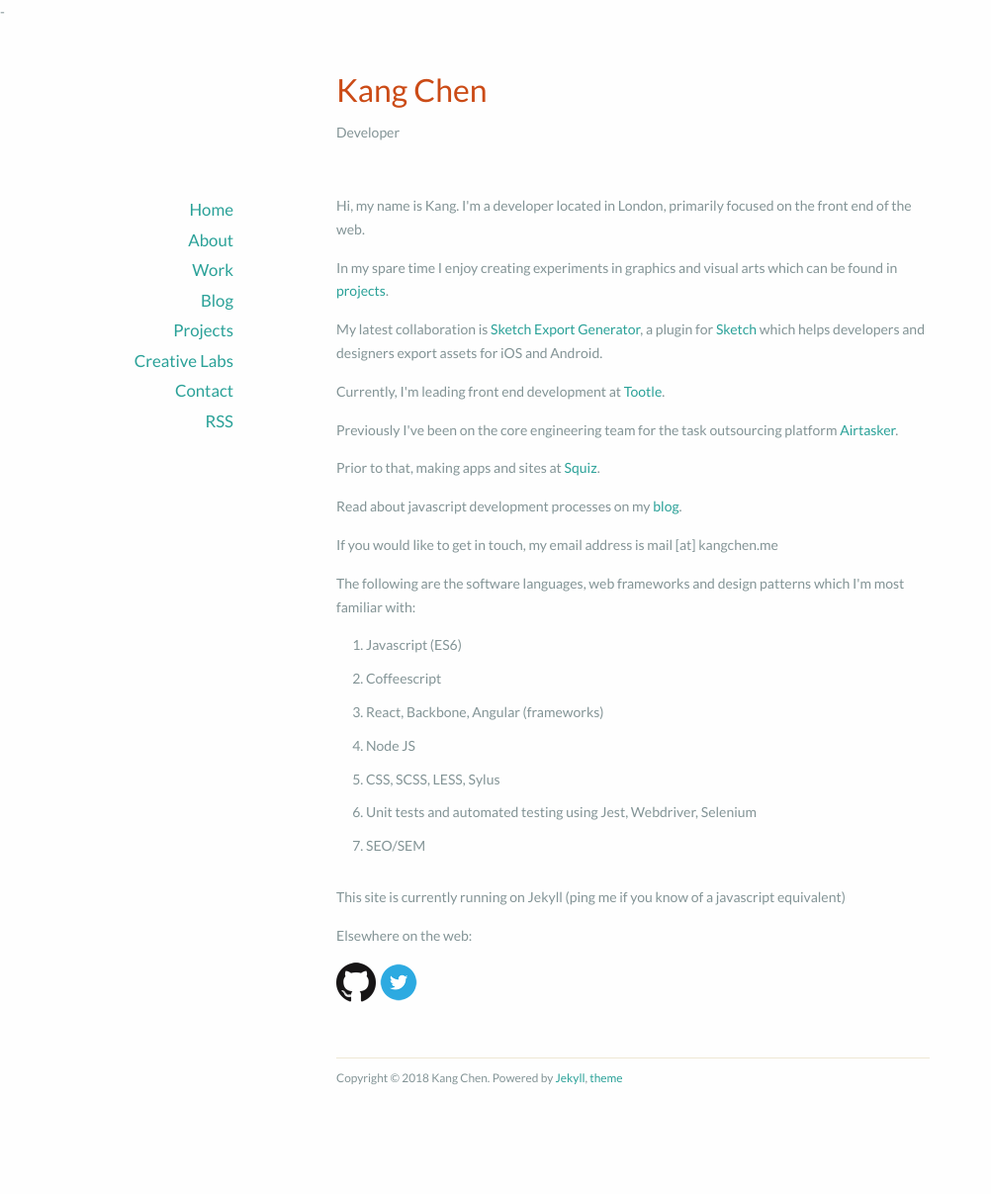
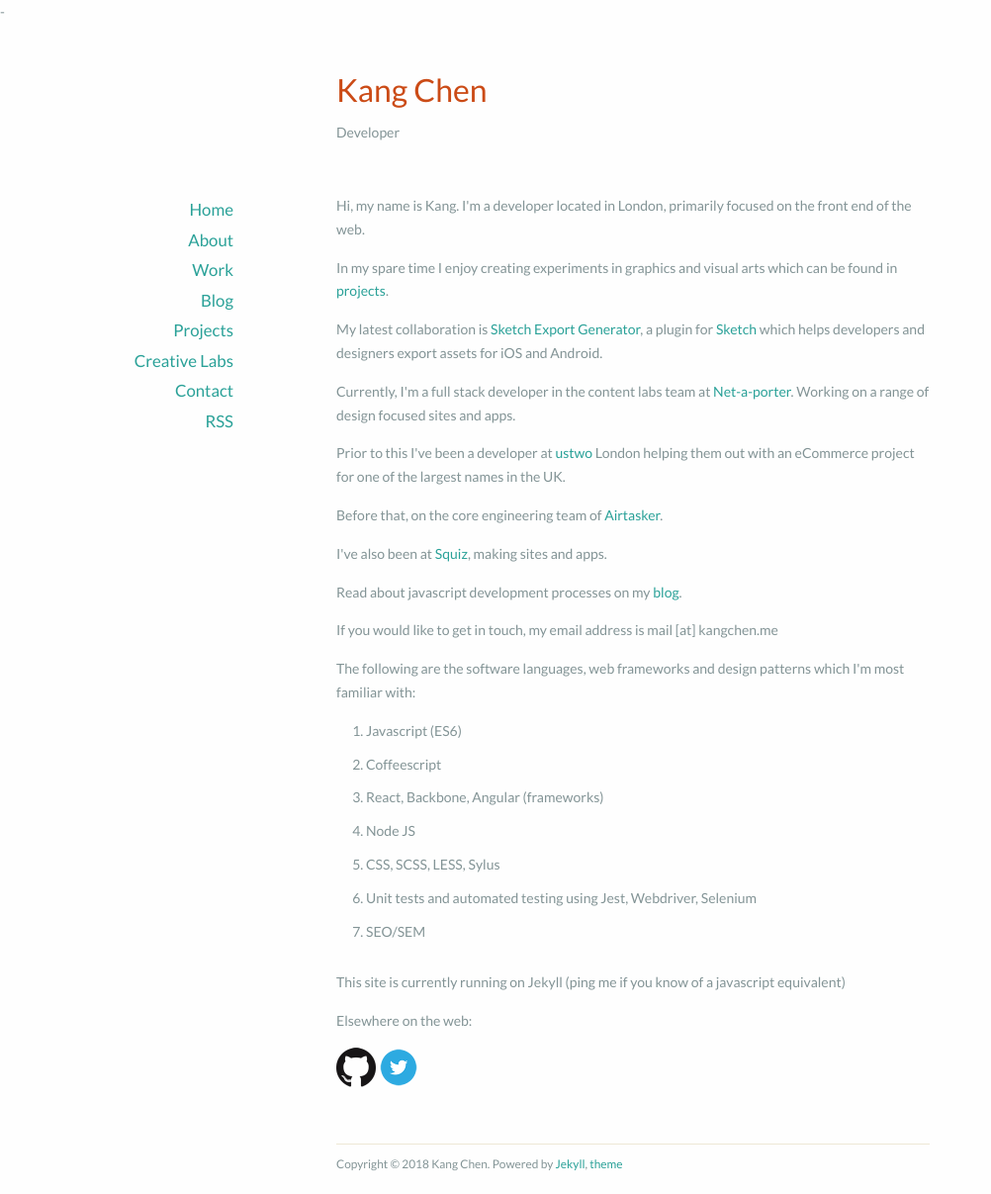
Before and after one commit to kang-chen/kang-chen.github.io, a Jekyll site: the page built from about/index.html, in a window 1280 px wide. Shown: the whole page at 99% size, without its empty margins (0-1002 px from the left). Built offline with Jekyll 4.4.1, drawn with Linux system fonts in a browser that asks for light colours; nearby versions of some CDN libraries; before the commit the page ends 1121 px from its top, so only the background shows below that.

Commit message:
about updated

```diff
--- a/about/index.html
+++ b/about/index.html
@@ -6,9 +6,10 @@ title: About
   <p>Hi, my name is Kang. I'm a developer located in London, primarily focused on the front end of the web.</p>
   <p>In my spare time I enjoy creating experiments in graphics and visual arts which can be found in <a href="/projects">projects</a>.</p>
   <p>My latest collaboration is <a href="https://github.com/kang-chen/sketch-export-generator" target="_blank" rel="noopener noreferrer">Sketch Export Generator</a>, a plugin for <a href="https://www.sketchapp.com/" target="_blank" rel="noopener noreferrer">Sketch</a> which helps developers and designers export assets for iOS and Android.</p>
-  <p>Currently, I'm leading front end development at <a href="https://tootle.co.uk/" target="_blank" rel="noopener noreferrer">Tootle</a>.</p>
-  <p>Previously I've been on the core engineering team for the task outsourcing platform <a href="https://www.airtasker.com" target="_blank" rel="noopener noreferrer">Airtasker</a>.</p>
-  <p>Prior to that, making apps and sites at <a href="https://www.squiz.net/" target="_blank" rel="noopener noreferrer">Squiz</a>.</p>
+  <p>Currently, I'm a full stack developer in the content labs team at <a href="https://www.net-a-porter.com/" target="_blank" rel="noopener noreferrer">Net-a-porter</a>. Working on a range of design focused sites and apps.</p>
+  <p>Prior to this I've been a developer at <a href="https://ustwo.com/" target="_blank" rel="noopener noreferrer">ustwo</a> London helping them out with an eCommerce project for one of the largest names in the UK.
+  <p>Before that, on the core engineering team of <a href="https://www.airtasker.com" target="_blank" rel="noopener noreferrer">Airtasker</a>.</p>
+  <p>I've also been at <a href="https://www.squiz.net/" target="_blank" rel="noopener noreferrer">Squiz</a>, making sites and apps.</p>
   <p>Read about javascript development processes on my <a href="/blog">blog</a>.</p>
   <p class="email">If you would like to get in touch, my email address is mail [at] kangchen.me</p>
 </div>
```
